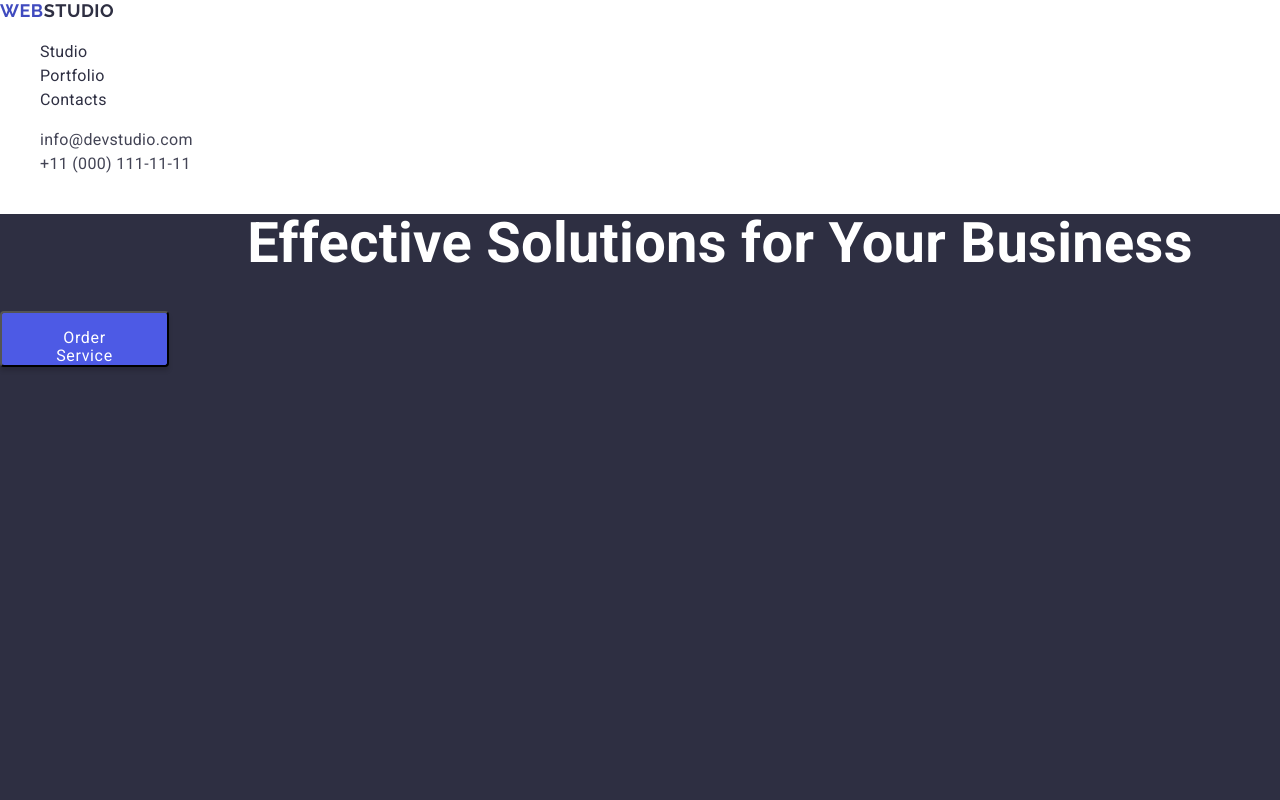
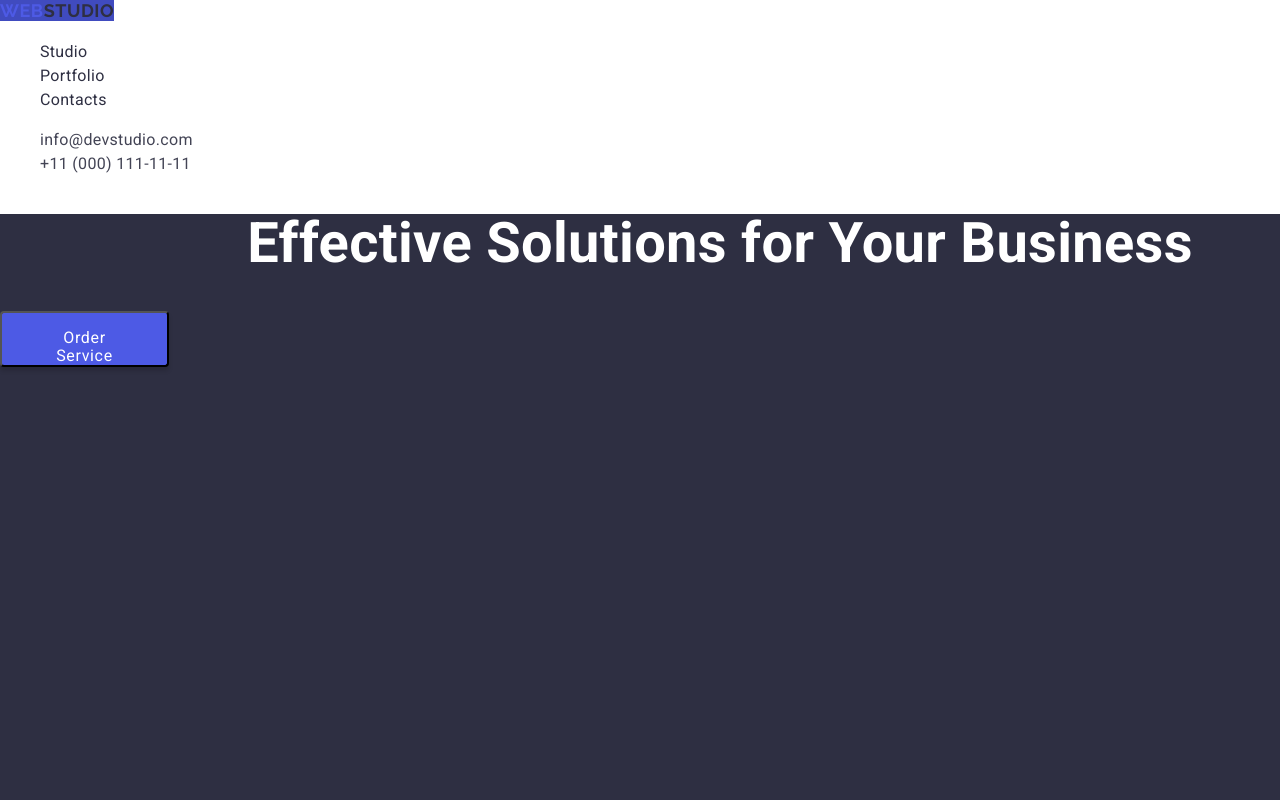
Before and after one commit to StudentVlad5/goit-markup-hw-02, a plain HTML site: page index.html in a window 1280 px wide. Shown: the top 800 px of the page. Drawn offline with nearby package versions, Linux system fonts and the light colour scheme.

Commit message:
fix backround color for hover

```diff
--- a/css/styles.css
+++ b/css/styles.css
@@ -33,7 +33,7 @@ button:focus,
 a:hover,
 a:focus {
 cursor: pointer;
-color: var(--ocean);
+background-color: var(--ocean);
 }
 
 ul, ol {
```
